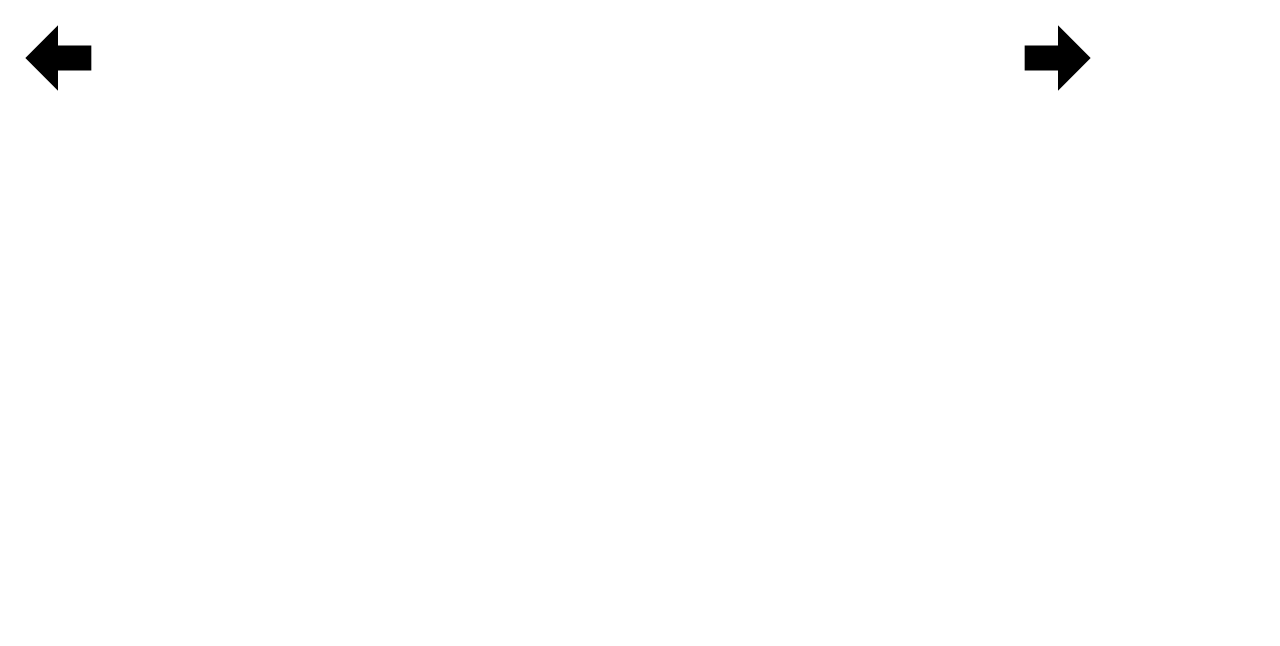
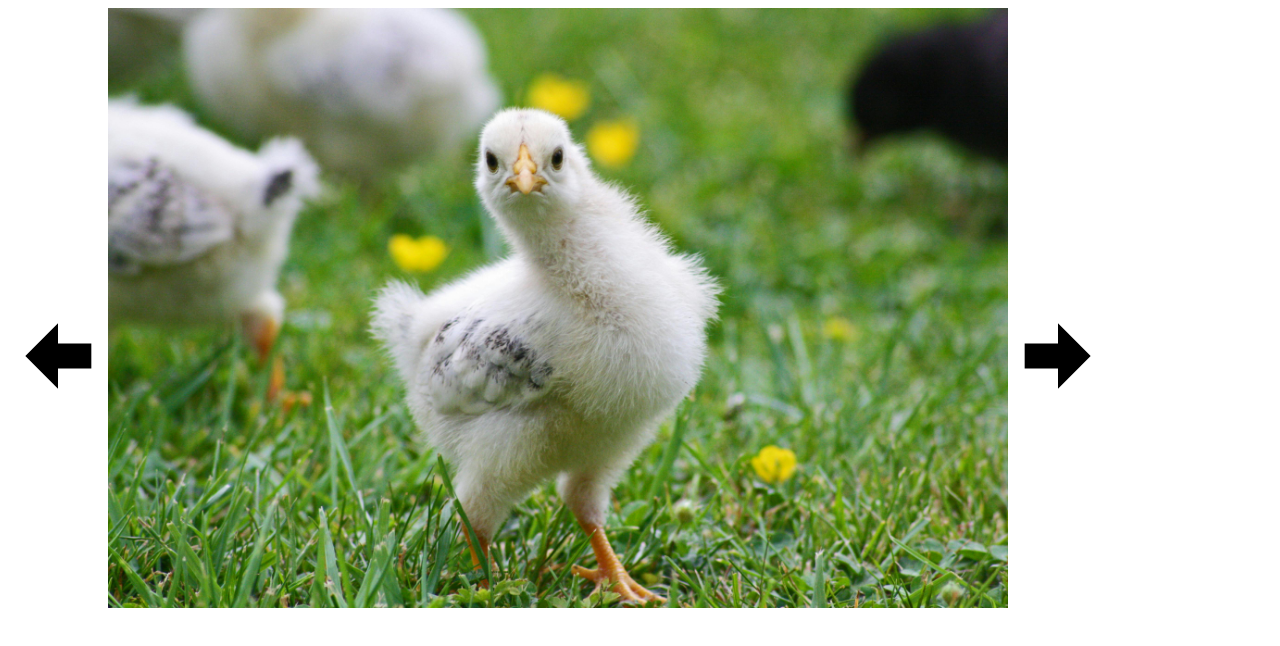
Before and after one commit to JasonBet/image-carousel, a plain HTML site: page index.html in a window 1280 px wide. Drawn offline with Linux system fonts and the light colour scheme.

Commit message:
Complete auto showslide function to cycle through entire gallery over and over

```diff
--- a/imgCarousel.js
+++ b/imgCarousel.js
@@ -2,17 +2,63 @@ const containerDiv = document.createElement("div");
 containerDiv.classList.add("container-div");
 
 const leftArrow = document.createElement("div");
-leftArrow.classList.add("arrow");
+leftArrow.classList.add("arrow", "left");
 leftArrow.innerHTML = `<svg xmlns="http://www.w3.org/2000/svg" viewBox="0 0 24 24"><title>arrow-left-bold</title><path d="M20,9V15H12V19.84L4.16,12L12,4.16V9H20Z" /></svg>`;
 
 const slide = document.createElement("div");
 slide.classList.add("slide");
 
 const rightArrow = document.createElement("div");
-rightArrow.classList.add("arrow");
+rightArrow.classList.add("arrow", "right");
 rightArrow.innerHTML = `<svg xmlns="http://www.w3.org/2000/svg" viewBox="0 0 24 24"><title>arrow-right-bold</title><path d="M4,15V9H12V4.16L19.84,12L12,19.84V15H4Z" /></svg>`;
+
+
+const divDots = document.createElement("div");
+divDots.classList.add("div-dots");
 
 containerDiv.appendChild(leftArrow);
 containerDiv.appendChild(slide);
 containerDiv.appendChild(rightArrow);
+containerDiv.appendChild(divDots);
 document.body.appendChild(containerDiv);
+
+const img1 = document.createElement("img");
+img1.src = "images/bird.jpg";
+img1.classList.add("image");
+slide.appendChild(img1);
+
+const img2 = document.createElement("img");
+img2.src = "images/chick.jpg";
+img2.classList.add("image");
+slide.appendChild(img2);
+
+const img3 = document.createElement("img");
+img3.src = "images/man.jpg";
+img3.classList.add("image");
+slide.appendChild(img3);
+
+const img4 = document.createElement("img");
+img4.src = "images/squirrel.jpg";
+img4.classList.add("image");
+slide.appendChild(img4);
+
+const img5 = document.createElement("img");
+img5.src = "images/tortoise.jpg";
+img5.classList.add("image");
+slide.appendChild(img5);
+
+
+let imageIndex = -1;
+const totalImages = 5;
+let images = document.getElementsByTagName("img");
+showSlide();
+function showSlide() {
+    if(imageIndex >= 0) {
+        images[imageIndex].style.display = "none";
+    }
+    if(imageIndex >= (totalImages -1)) {
+        imageIndex = 0;
+    } else {imageIndex++;}
+    images[imageIndex].style.display = "block";
+    setTimeout(showSlide, 5000);
+}
--- a/style.css
+++ b/style.css
@@ -1,9 +1,40 @@
 .container-div {
     width: 1000px;
+    height: 800px;
     display: grid;
     grid-template-columns: 1fr 900px 1fr;
+    grid-template-rows: 700px 100px;
+    grid-template-areas:
+    'left slide right'
+    '. dots .';
+}
+
+.left {
+    grid-area: left;
+}
+
+.right {
+    grid-area: right;
+}
+
+.slide {
+    grid-area: slide;
+}
+
+.div-dots {
+    grid-area: dots;
 }
 
 .arrow {
     width: 100px;
+    align-self: center;
 }
+
+.arrow:hover {
+    cursor: pointer;
+}
+
+.image {
+    width: 100%;
+    display: none;
+}
```
